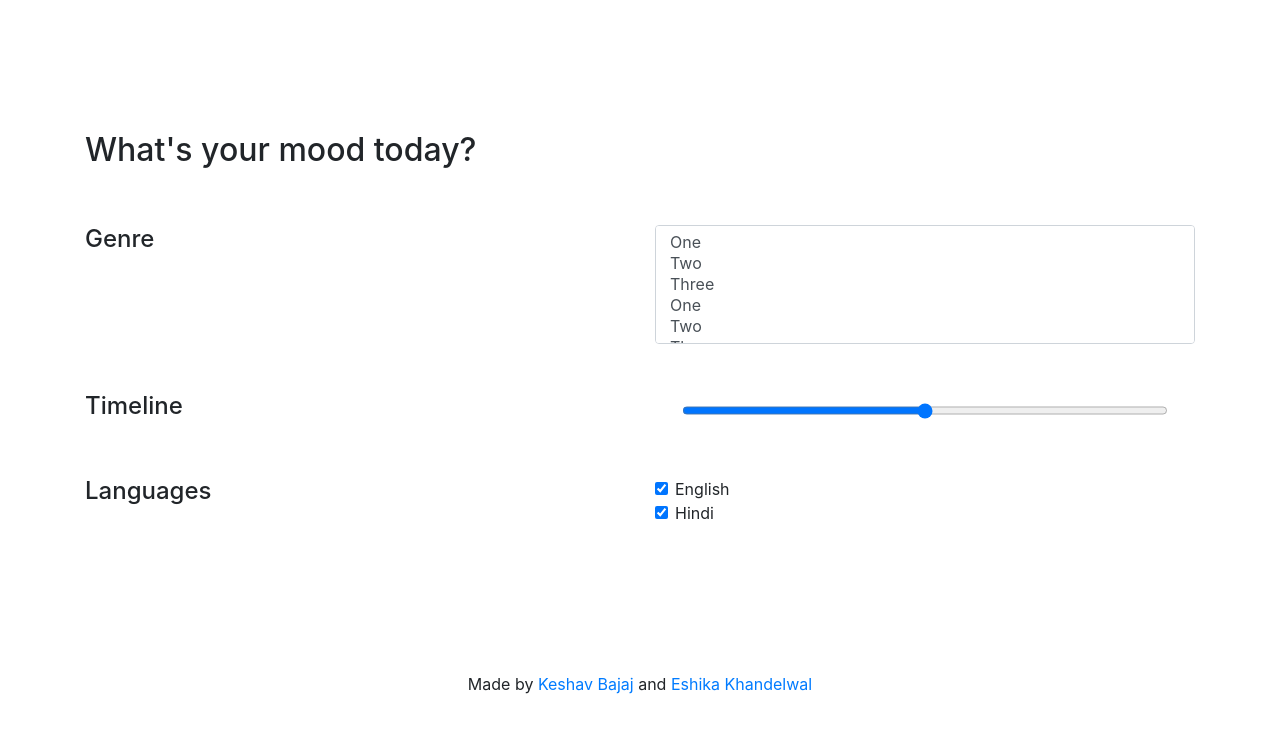
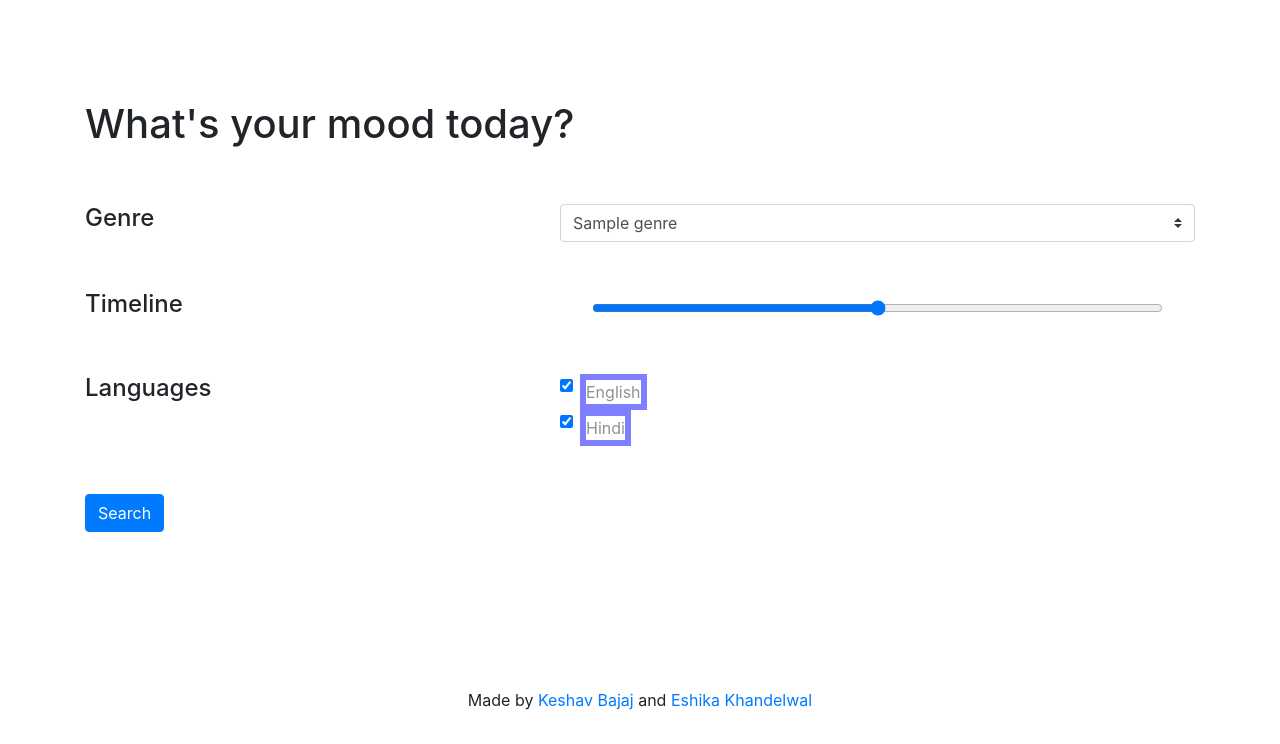
Before and after one commit to esh04/Movie-Recommender, a Flask app: template templates/index.html in a window 1280 px wide. Shown: the part 56-800 px from the top of the page. Run offline with Flask 2, Linux system fonts and the light colour scheme; the template is opened without the code that fills it: most values are stand-ins (such as "Sample title", 1, 10 or a date in 2020).

Commit message:
Second website screen done

```diff
--- a/app.py
+++ b/app.py
@@ -1,10 +1,51 @@
+import pickle
+from PyScripts.content_based import conditions
 from flask import Flask, render_template, request
+import sys
+sys.path.append('/PyScripts/')
+
 app = Flask(__name__)
 
 
 @app.route('/')
 def index():
-    return render_template('index.html')
+    genres = []
+
+    with open('data/genres.pkl', 'rb') as f:
+        genres = pickle.load(f)
+
+    return render_template('index.html',
+                           genres=genres)
+
+
+@app.route("/", methods=['GET', 'POST'])
+def search():
+    genre = request.form.get('genre-select')
+    languages = request.form.getlist('languages')
+
+    df = (conditions(([genre]), 2000, 2020, languages))
+    options = df.head(250).sample(n=10).to_dict('records')
+
+    return render_template('options.html', options=options)
+
+
+@app.route("/suggestion", methods=['GET', 'POST'])
+def get():
+    movies = request.form.getlist('movies')
+
+    # l = (len(df))
+
+    # print(df.head(250).sample(n=10))
+
+    # df = df.head(min(l, 10000))
+    # df['soup'] = df['soup'] + ' ' + df['overview']
+    # sim, indice, titles = fit_and_transform_soup(df)
+
+    # rec = get_recommendations(
+    #     'Harry Potter and the Deathly Hallows: Part 2', sim, indice, titles)
+    # print(movies)
+
+    return 'hey'
 
 
 if __name__ == '__main__':
--- a/static/css/style.css
+++ b/static/css/style.css
@@ -6,6 +6,15 @@
 }
 
 .main-container {
-  height: 82vh;
+  min-height: 84vh;
   margin: 0;
 }
+
+input[type="checkbox"]:checked + label {
+  opacity: 0.5;
+  border: 0.4rem solid blue;
+}
+
+.hidden {
+  visibility: hidden;
+}
--- a/templates/base.html
+++ b/templates/base.html
@@ -16,7 +16,7 @@
     />
     <link rel="stylesheet" type="text/css" href="./static/css/style.css" />
 
-    <title>{% block title %} {% endblock %}</title>
+    <title>Lorem Ipsum</title>
     {% block head %} {% endblock %}
   </head>
 
--- a/templates/index.html
+++ b/templates/index.html
@@ -1,34 +1,29 @@
 {% extends 'base.html' %} {% block title %} Lorem Ipsum {% endblock %} {% block
 content %}
-<div class="container" style="margin: auto">
-  <div class="row my-5">
+<div class="container" style="margin-bottom: auto; margin-top: auto">
+  <div class="row mt-2">
     <div class="col">
-      <h2>What's your mood today?</h2>
+      <h1>What's your mood today?</h1>
     </div>
   </div>
+  <form method="POST" action="{{ url_for('search') }}">
     <div class="row my-5">
-    <div class="col">
+      <div class="col-sm-5">
         <h4>Genre</h4>
       </div>
-    <div class="col">
-      <select class="custom-select" multiple size="5">
-        <option value="1">One</option>
-        <option value="2">Two</option>
-        <option value="3">Three</option>
-        <option value="1">One</option>
-        <option value="2">Two</option>
-        <option value="3">Three</option>
-        <option value="1">One</option>
-        <option value="2">Two</option>
-        <option value="3">Three</option>
+      <div class="col-sm-7">
+        <select name="genre-select" class="custom-select">
+          {% for genre in genres %}
+          <option value="{{ genre }}">{{ genre }}</option>
+          {% endfor %}
         </select>
       </div>
     </div>
     <div class="row my-5">
-    <div class="col">
+      <div class="col-sm-5">
         <h4>Timeline</h4>
       </div>
-    <div class="col d-flex justify-content-center">
+      <div class="col-sm-7 d-flex justify-content-center">
         <input
           type="range"
           style="width: 90%"
@@ -38,31 +33,39 @@ content %}
       </div>
     </div>
     <div class="row my-5">
-    <div class="col">
+      <div class="col-sm-5">
         <h4>Languages</h4>
       </div>
-    <div class="col">
+      <div class="col-sm-7">
         <div class="form-check">
           <input
             class="form-check-input"
             type="checkbox"
-          value=""
-          id="flexCheckDefault"
+            value="en"
+            name="languages"
+            id="checkEnglish"
             checked
           />
-        <label class="form-check-label" for="flexCheckDefault"> English </label>
+          <label class="form-check-label" for="checkEnglish"> English </label>
         </div>
         <div class="form-check">
           <input
             class="form-check-input"
             type="checkbox"
-          value=""
-          id="flexCheckChecked"
+            value="hi"
+            name="languages"
+            id="checkHindi"
             checked
           />
-        <label class="form-check-label" for="flexCheckChecked"> Hindi </label>
+          <label class="form-check-label" for="checkHindi"> Hindi </label>
         </div>
       </div>
     </div>
+    <div class="row my-5">
+      <div class="col">
+        <button type="submit" class="btn btn-primary">Search</button>
+      </div>
+    </div>
+  </form>
 </div>
 {% endblock %}
```
Also changed, not shown: PyScripts/content_based.py (renamed from PyScripts/content-based.py, +10 -17 lines), templates/options.html (added, +45 -0 lines). Lines whose indentation alone changed are shown as unchanged.
